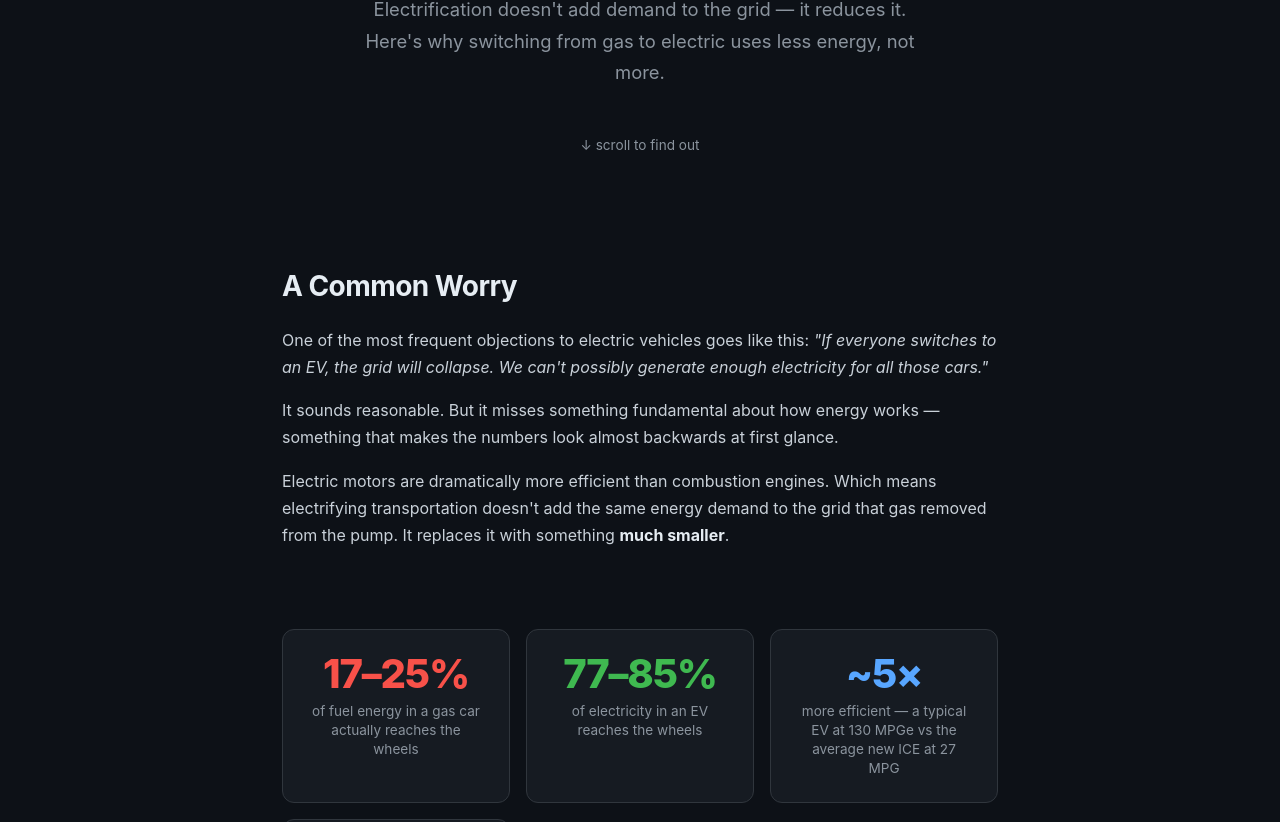
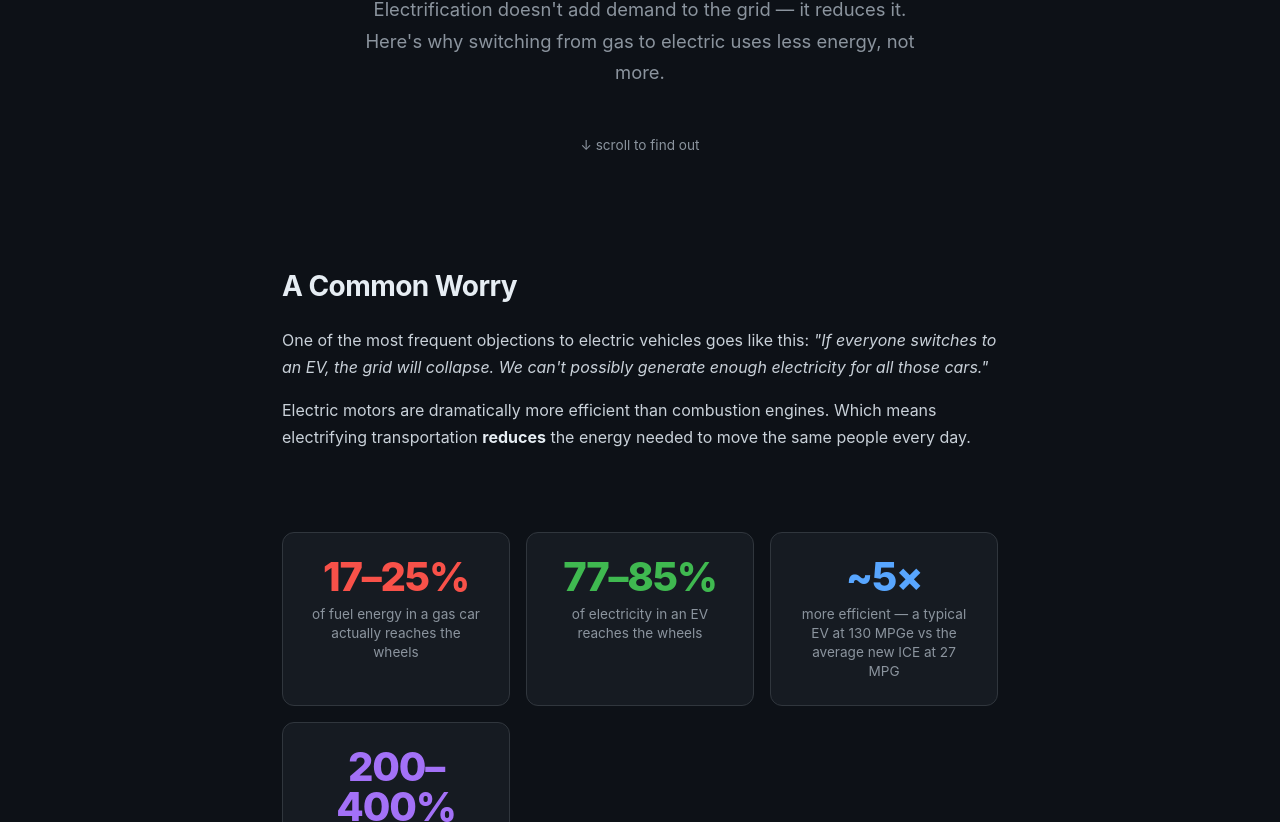
Before and after one commit to Phipphop/Educational, a plain HTML site: page chapter2.html in a window 1280 px wide. Shown: the part 278-1100 px from the top of the page. Drawn offline with Linux system fonts and the light colour scheme.

Commit message:
cleanup some AI talk

```diff
--- a/chapter2.html
+++ b/chapter2.html
@@ -221,8 +221,7 @@
 <div class="section">
   <h2>A Common Worry</h2>
   <p>One of the most frequent objections to electric vehicles goes like this: <em>"If everyone switches to an EV, the grid will collapse. We can't possibly generate enough electricity for all those cars."</em></p>
-  <p>It sounds reasonable. But it misses something fundamental about how energy works — something that makes the numbers look almost backwards at first glance.</p>
-  <p>Electric motors are dramatically more efficient than combustion engines. Which means electrifying transportation doesn't add the same energy demand to the grid that gas removed from the pump. It replaces it with something <strong>much smaller</strong>.</p>
+  <p>Electric motors are dramatically more efficient than combustion engines. Which means electrifying transportation <strong>reduces</strong> the energy needed to move the same people every day.</p>
 </div>
 
 <div class="section" style="padding-top:0">
```
Also changed, not shown: chapter3.html (+1 -1 lines), index.html (+0 -1 lines).
